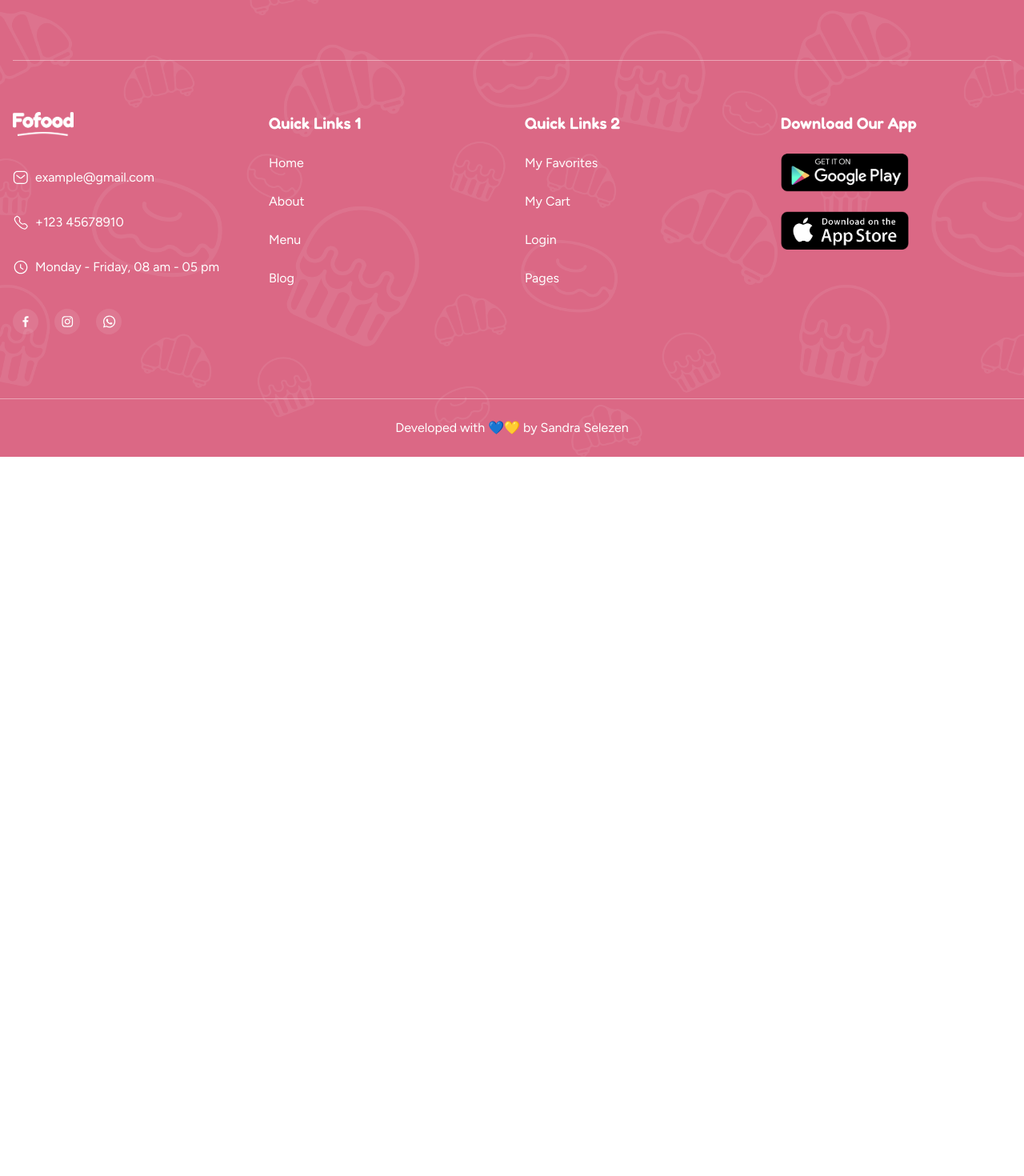
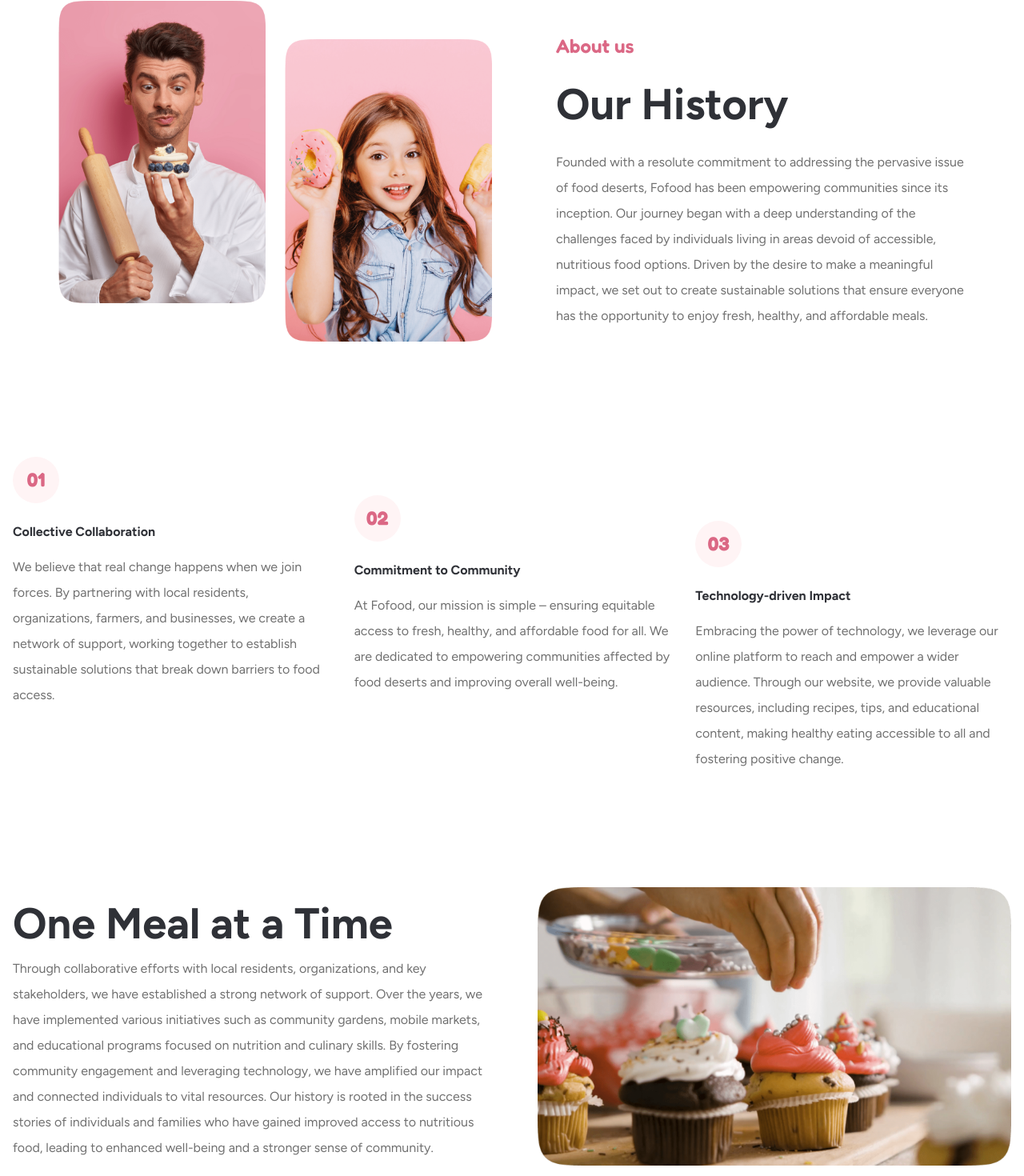
Before and after one commit to sandra-selezen/dessert-alert, a Next.js app: page /about in a window 1280 px wide. Shown: the part 497-1967 px from the top of the page at 80% size. Before the commit the page ends 1068 px from the top, so only its background shows below. Built offline with nearby package versions, Linux system fonts and the light colour scheme.

Commit message:
Add content for /about page

```diff
--- a/src/app/about/page.tsx
+++ b/src/app/about/page.tsx
@@ -1,12 +1,104 @@
+import Image from "next/image";
 
+import chef from "/public/images/chef.png";
+import kid from "/public/images/kid.png";
+import videoImg from "/public/images/video-image-min.png";
 
 const AboutPage = () => {
   return (
     <main>
-      <div className="containet max-w-max mx-auto text-center">
-        <p className="font-fredoka font-semibold text-black50">Home <span className="text-pink100">/ About</span></p>
-        <h1 className="h1">About</h1>
-      </div>
+      <section className="bg-pink10">
+        <div className="container mx-auto text-center py-16 lg:py-20">
+          <p className="font-fredoka font-semibold text-black50">Home <span className="text-pink100">/ About</span></p>
+          <h1 className="h1">About</h1>
+        </div>
+      </section>
+      <section className="container max-w-max mx-auto flex flex-col lg:flex-row items-center gap-10 lg:gap-20 py-20 lg:py-36 px-4">
+        <div className="flex gap-6">
+          <div className="overflow-hidden w-[163px] h-[237px] lg:w-[259px] lg:h-[378px] relative -mt-6">
+            <Image
+              src={chef}
+              alt="Chef with rolling pin"
+              width={163}
+              height={237}
+              className="w-full h-full object-cover"
+            />
+          </div>
+          <div className="overflow-hidden w-[163px] h-[237px] lg:w-[259px] lg:h-[378px] relative mt-6">
+            <Image
+              src={kid}
+              alt="Kid with donuts"
+              width={163}
+              height={237}
+              className="w-full h-full object-cover"
+            />
+          </div>
+        </div>
+        <div className="max-w-lg">
+          <p className="mb-4 text-2xl font-fredoka font-semibold text-pink100">About us</p>
+          <h2 className="h2 mb-4">Our History</h2>
+          <p className="text-black50 text-base/8">
+            Founded with a resolute commitment to addressing the pervasive issue of food deserts,
+            Fofood has been empowering communities since its inception.
+            Our journey began with a deep understanding of the challenges faced by individuals living in areas devoid of accessible, nutritious food options.
+            Driven by the desire to make a meaningful impact, we set out to create sustainable solutions that ensure everyone has the opportunity to enjoy fresh, healthy, and affordable meals.
+          </p>
+        </div>
+      </section>
+      <section className="container mx-auto grid grid-cols-1 md:grid-cols-3 gap-6 lg:gap-8 pb-20 lg:pb-36 px-4">
+        <div className="">
+          <div className="w-[58px] h-[58px] flex items-center justify-center text-pink100 font-fredoka font-bold text-2xl mb-6 rounded-full bg-pink10">01</div>
+          <h3 className="font-bold mb-4">Collective Collaboration</h3>
+          <p className="text-black50 text-base/8">
+            We believe that real change happens when we join forces. By partnering
+            with local residents, organizations, farmers, and businesses, we create a
+            network of support, working together to establish sustainable solutions
+            that break down barriers to food access.
+          </p>
+        </div>
+
+        <div className=" mt-8 md:mt-12">
+          <div className="w-[58px] h-[58px] flex items-center justify-center text-pink100 font-fredoka font-bold text-2xl mb-6 rounded-full bg-pink10">02</div>
+          <h3 className="font-bold mb-4">Commitment to Community</h3>
+          <p className="text-black50 text-base/8">
+            At Fofood, our mission is simple – ensuring equitable access to fresh,
+            healthy, and affordable food for all. We are dedicated to empowering
+            communities affected by food deserts and improving overall well-being.
+          </p>
+        </div>
+
+        <div className=" mt-8 md:mt-20">
+          <div className="w-[58px] h-[58px] flex items-center justify-center text-pink100 font-fredoka font-bold text-2xl mb-6 rounded-full bg-pink10">03</div>
+          <h3 className="font-bold mb-4">Technology-driven Impact</h3>
+          <p className="text-black50 text-base/8">
+            Embracing the power of technology, we leverage our online platform to
+            reach and empower a wider audience. Through our website, we provide
+            valuable resources, including recipes, tips, and educational content,
+            making healthy eating accessible to all and fostering positive change.
+          </p>
+        </div>
+      </section>
+      <section className="pb-20 lg:pb-36">
+        <div className="container mx-auto flex flex-col lg:flex-row-reverse items-center gap-6 lg:gap-16 px-4">
+          <div className="basis-1/2">
+            <Image
+              src={videoImg}
+              height={201}
+              width={343}
+              alt="ddd"
+              className="w-full h-auto"
+            />
+          </div>
+          <div className="basis-1/2">
+            <h2 className="h2">One Meal at a Time</h2>
+            <p className="text-black50 text-base/8">Through collaborative efforts with local residents, organizations, and key stakeholders, we have established a strong network of support.
+              Over the years, we have implemented various initiatives such as community gardens, mobile markets, and educational programs focused on nutrition and culinary skills.
+              By fostering community engagement and leveraging technology, we have amplified our impact and connected individuals to vital resources.
+              Our history is rooted in the success stories of individuals and families who have gained improved access to nutritious food, leading to enhanced well-being and a stronger sense of community.
+            </p>
+          </div>
+        </div>
+      </section>
     </main>
   )
 }
```
Also changed, not shown: public/images/video-image-min.png (added).
